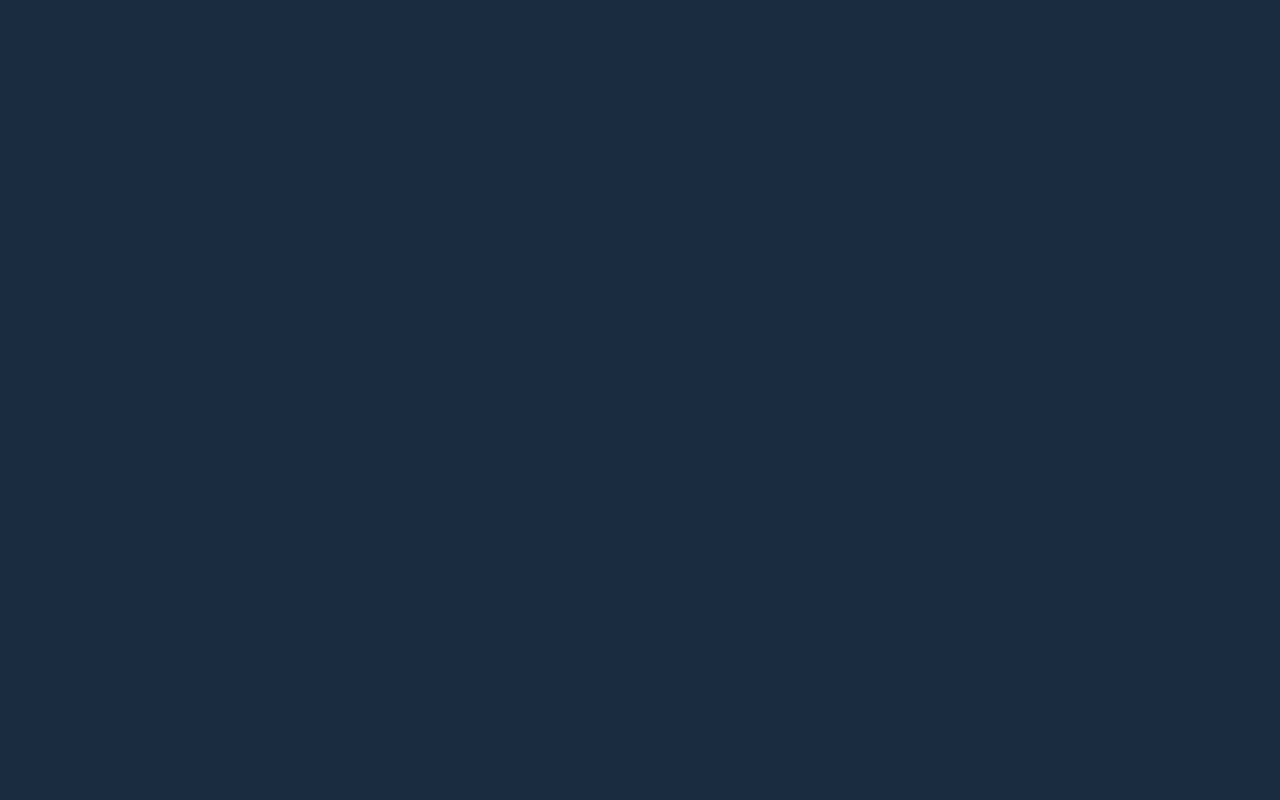
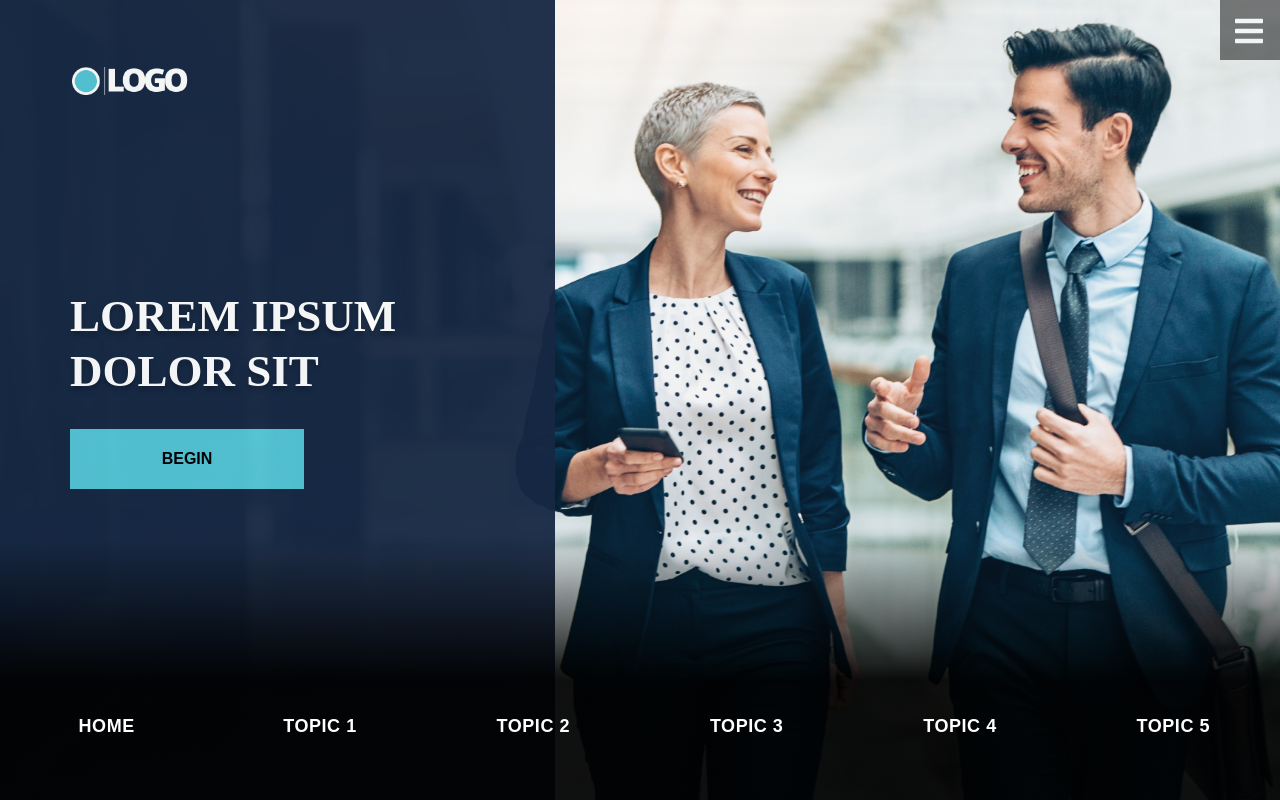
Before and after one commit to jchu521/javascript-test, a React (Create React App) app: page /topic1 in a window 1280 px wide. Built offline with nearby package versions, Linux system fonts and the light colour scheme.

Commit message:
Add topic1 page 1
* Change navbar and page topic url
* Add topic1 page 1
* Add background image
* Add new route path "/topic1/:page"

```diff
--- a/src/App.js
+++ b/src/App.js
@@ -12,7 +12,8 @@ function App() {
         <Switch>
           <Route exact path="/" component={Main} />
           <Route path="/home" component={Page} />
-          {/* <Route exact path="/home/:topic" component={Home} /> */}
+          <Route exact path="/topic1" component={Page} />
+          <Route path="/topic1/:page" component={Page} />
         </Switch>
       </Router>
     </div>
--- a/src/components/Banner/Banner.jsx
+++ b/src/components/Banner/Banner.jsx
@@ -8,7 +8,7 @@ export default function Banner({ children, history }) {
     <div
       style={{
         background: `${
-          pathname.includes("/home")
+          pathname === "/home" || pathname === "/topic1"
             ? "#172843"
             : "linear-gradient(90deg, rgba(0, 0, 0, 0.93) 76.12%, rgba(0, 0, 0, 0) 95.93%)"
         }`
--- a/src/components/Navbar/Navbar.jsx
+++ b/src/components/Navbar/Navbar.jsx
@@ -24,31 +24,31 @@ export default function Navbar({ history }) {
           </button>
           <button
             className="nav-button"
-            onClick={() => handleRedirect("/home/topic1")}
+            onClick={() => handleRedirect("/topic1")}
           >
             Topic 1
           </button>
           <button
             className="nav-button"
-            onClick={() => handleRedirect("/home/topic1")}
+            onClick={() => handleRedirect("/topic1")}
           >
             Topic 2
           </button>
           <button
             className="nav-button"
-            onClick={() => handleRedirect("/home/topic1")}
+            onClick={() => handleRedirect("/topic1")}
           >
             Topic 3
           </button>
           <button
             className="nav-button"
-            onClick={() => handleRedirect("/home/topic1")}
+            onClick={() => handleRedirect("/topic1")}
           >
             Topic 4
           </button>
           <button
             className="nav-button"
-            onClick={() => handleRedirect("/home/topic1")}
+            onClick={() => handleRedirect("/topic1")}
           >
             Topic 5
           </button>
--- a/src/components/pages/Page/Page.jsx
+++ b/src/components/pages/Page/Page.jsx
@@ -1,4 +1,4 @@
-import React from "react";
+import React, { useEffect, useState } from "react";
 
 import Home from "../Home/Home";
 import Topic from "../Topic/Topic";
@@ -8,11 +8,21 @@ import Bar from "../../Bar/Bar";
 
 import HomeBackground from "../../../images/home1-bg.jpg";
 import TopicsBackground from "../../../images/home1-topic.jpg";
+import TopicsPage1Background from "../../../images/topic1-1-background.jpg";
 
 import "./Page.css";
 
 export default function Page({ history }) {
   const { pathname } = history.location;
+  const [page, setPage] = useState(<Home />);
+
+  useEffect(() => {
+    if (pathname === "/home") {
+      setPage(<Home />);
+    } else if (pathname.includes("/topic1")) {
+      setPage(<Topic history={history} />);
+    }
+  }, [pathname, history]);
 
   return (
     <div
@@ -20,22 +30,18 @@ export default function Page({ history }) {
         backgroundImage: `url(${
           {
             "/home": HomeBackground,
-            "/home/topic1": TopicsBackground
+            "/topic1": TopicsBackground,
+            "/topic1/1": TopicsPage1Background
           }[pathname]
         })`
       }}
       className="page-background"
     >
       <Bar />
-      <Banner history={history}>
-        {
-          {
-            "/home": <Home />,
-            "/home/topic1": <Topic />
-          }[pathname]
-        }
-      </Banner>
-      <Navbar history={history} />
+      <Banner history={history}>{page}</Banner>
+      {pathname === "/home" || pathname === "/topic1" ? (
+        <Navbar history={history} />
+      ) : null}
     </div>
   );
 }
--- a/src/components/pages/Topic/Topic.css
+++ b/src/components/pages/Topic/Topic.css
@@ -16,7 +16,6 @@
 
 .topics-context {
   color: white;
-  padding: 160px 0 0 70px;
 }
 
 .topics-button {
@@ -28,4 +27,32 @@
   font-weight: 600;
   font-size: 16px;
   line-height: 26px;
+  cursor: pointer;
 }
+
+.topics-subheader {
+  font-family: Nunito;
+  font-style: normal;
+  font-weight: normal;
+  font-size: 18px;
+  line-height: 26px;
+  letter-spacing: 0.1em;
+}
+
+.topics-sidebar {
+  width: 5px;
+  background: #55c6d7;
+  opacity: 0.95;
+}
+
+.topics-p {
+  font-family: Nunito;
+  font-style: normal;
+  font-weight: bold;
+  font-size: 18px;
+  line-height: 26px;
+  letter-spacing: 0.03em;
+  width: 240px;
+  padding-left: 15px;
+  margin: 0;
+}
--- a/src/components/pages/Topic/Topic.jsx
+++ b/src/components/pages/Topic/Topic.jsx
@@ -1,11 +1,17 @@
 import React from "react";
+
+import { Link } from "react-router-dom";
 
 import logo from "../../../images/home-logo.png";
 
 import "./Topic.css";
 
-export default function Topic() {
+export default function Topic({ history }) {
+  const { pathname } = history.location;
+
   return (
+    <>
+      {pathname === "/topic1" && (
         <>
           <img
             className="topics-logo"
@@ -14,10 +20,34 @@ export default function Topic() {
             width="121"
             height="28"
           />
-      <div className="topics-context">
+          <div style={{ padding: "160px 0 0 70px" }} className="topics-context">
             <h1 className="topics-header">lOREM iPSUM DOLOR SIT</h1>
-        <button className="topics-button">BEGIN</button>
+            <Link to="/topic1/1">
+              <button className="topics-button" type="button">
+                BEGIN
+              </button>
+            </Link>
           </div>
+        </>
+      )}
+      {pathname === "/topic1/1" && (
+        <div
+          style={{ width: 360, padding: "70px 0 0 85px" }}
+          className="topics-context"
+        >
+          <h1 className="topics-header">Nulla imperdiet</h1>
+          <h4 className="topics-subheader">
+            Vestibulum dapibus hendrerit nibh ut ornare.
+          </h4>
+          <div style={{ display: "flex" }}>
+            <span className="topics-sidebar"></span>
+            <p className="topics-p">
+              Sed porta, lorem a sodales rhoncus, neque ligula dictum libero,
+              sit amet.
+            </p>
+          </div>
+        </div>
+      )}
     </>
   );
 }
```
Also changed, not shown: src/images/topic1-1-background.jpg (added). Lines whose indentation alone changed are shown as unchanged.
